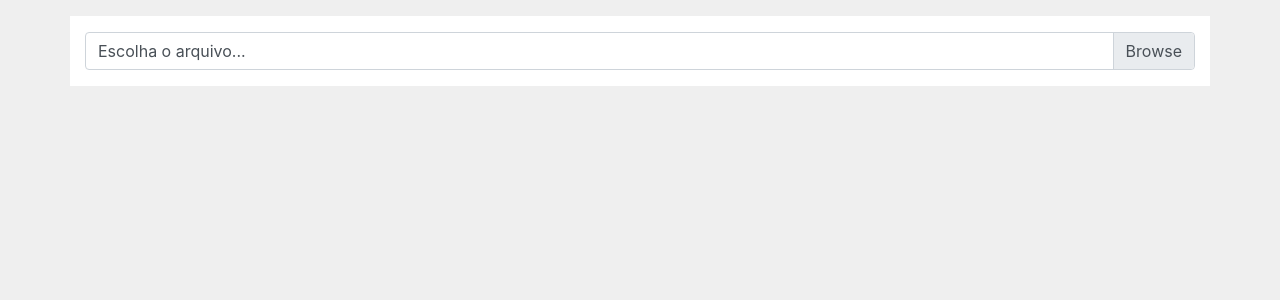
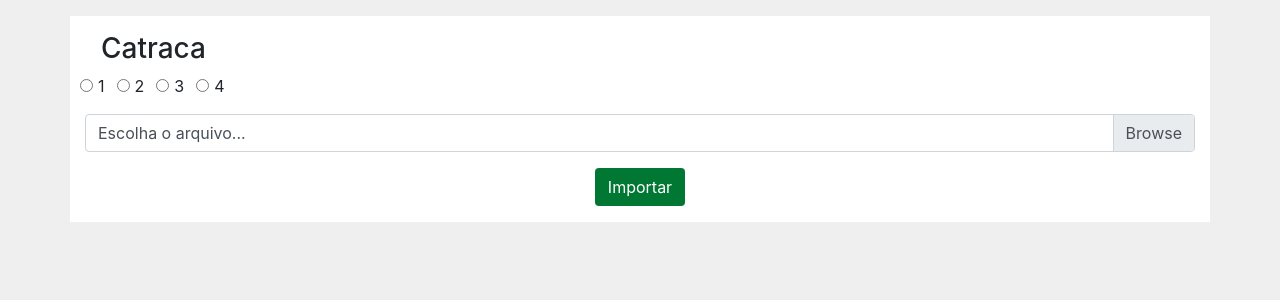
Before and after one commit to ricardaotsi/IFPRAcesso, a Django app: a page that uses IFPRAcessoMain/templates/IFPRAcessoMain/uploadRegistry.html in a window 1280 px wide. Shown: the part 158-458 px from the top of the page. Run offline with Django 3.2, Linux system fonts and the light colour scheme; the visitor is signed in with stand-in values (Sample User, id 1); some libraries are stand-ins or nearby versions.

Commit message:
Upload registry form done

```diff
--- a/IFPRAcessoMain/templates/IFPRAcessoMain/uploadRegistry.html
+++ b/IFPRAcessoMain/templates/IFPRAcessoMain/uploadRegistry.html
@@ -4,15 +4,42 @@
 <div class="container bg-white mt-3">
     <form class="mt-3" method="POST" enctype="multipart/form-data">
         {% csrf_token %}
+        <h3 class="ml-3">Catraca</h3>
+        <div class="form-row mb-3">
+            <div class="form-check form-check-inline">
+                <input class="form-check-input" type="radio" name="inlineRadioOptions" id="inlineRadio1"
+                    value="option1">
+                <label class="form-check-label" for="inlineRadio1">1</label>
+            </div>
+            <div class="form-check form-check-inline">
+                <input class="form-check-input" type="radio" name="inlineRadioOptions" id="inlineRadio2"
+                    value="option2">
+                <label class="form-check-label" for="inlineRadio2">2</label>
+            </div>
+            <div class="form-check form-check-inline">
+                <input class="form-check-input" type="radio" name="inlineRadioOptions" id="inlineRadio3"
+                    value="option3">
+                <label class="form-check-label" for="inlineRadio3">3</label>
+            </div>
+            <div class="form-check form-check-inline">
+                <input class="form-check-input" type="radio" name="inlineRadioOptions" id="inlineRadio3"
+                    value="option3">
+                <label class="form-check-label" for="inlineRadio3">4</label>
+            </div>
+        </div>
         <div class="input-group mb-3">
             <div class="custom-file">
-                <input type="file" class="custom-file-input" id="inputGroupFile01">
+                <input type="file" class="custom-file-input" id="inputGroupFile01" name="registry" accept=".txt"
+                    required>
                 <label class="custom-file-label" for="inputGroupFile01">Escolha o arquivo...</label>
             </div>
+        </div>
+        <div class="text-center mt-3 mb-3">
+            <button type="submit" class="btn btn-index text-center">Importar</button>
         </div>
     </form>
 </div>
 {% endblock %}
 {% block scripts %}
-    <script src="{% static 'IFPRAcessoMain/js/registry.js' %}"></script>
+<script src="{% static 'IFPRAcessoMain/js/registry.js' %}"></script>
 {% endblock %}
--- a/IFPRAcessoMain/views.py
+++ b/IFPRAcessoMain/views.py
@@ -349,4 +349,11 @@ def uploadRegistry(request):
     Tela upload de Registros
     Guarda os registros no banco para fácil acesso
     """
+    if request.method == 'POST' and request.FILES['registry']:
+        registry = []
+        for line in request.FILES['registry']:
+            registry = line.strip().decode("utf-8").split("[")
+            print(registry[3])
+            #registry.append(line.strip())
+        #print(registry)
     return render(request, "IFPRAcessoMain/uploadRegistry.html")
```
